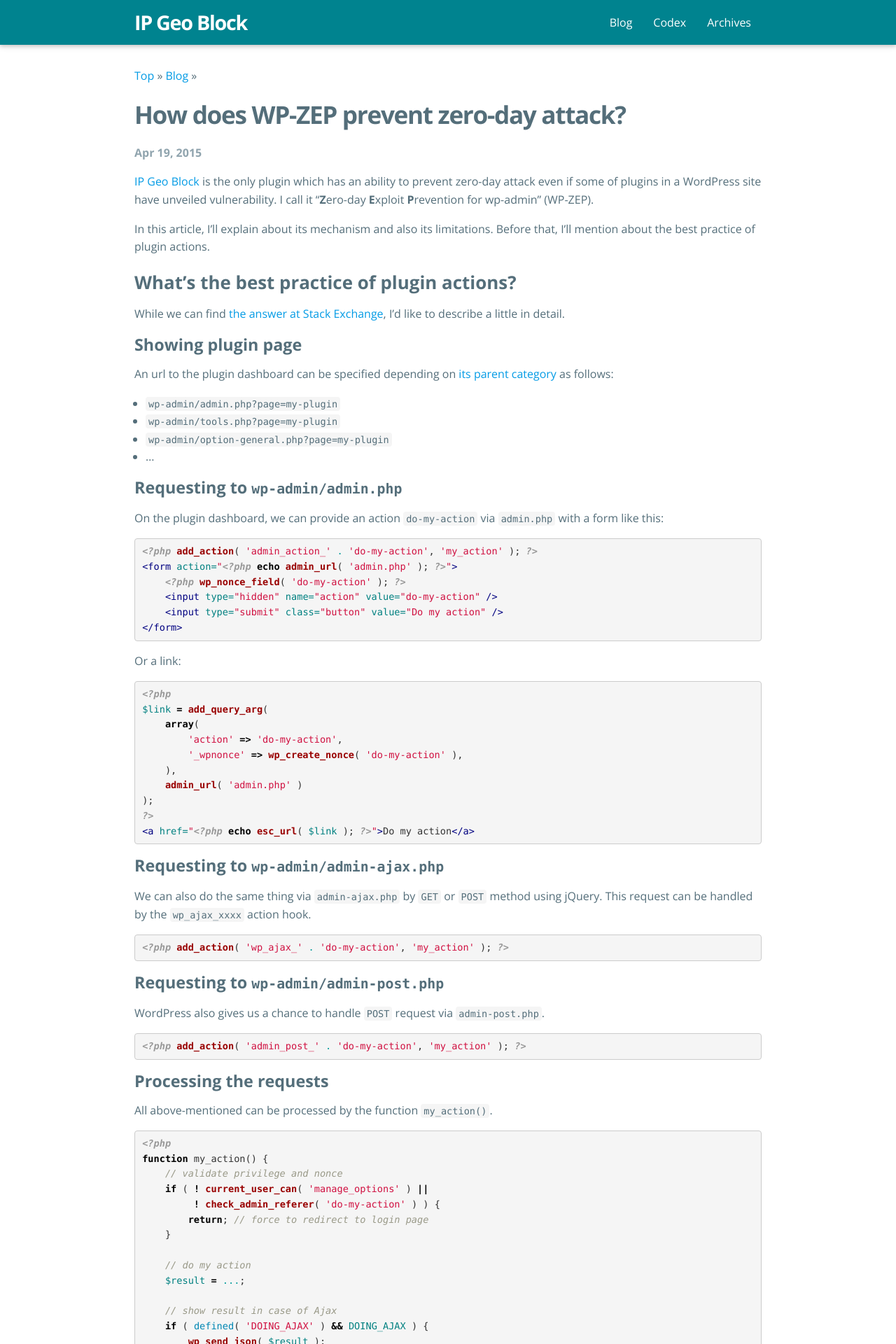
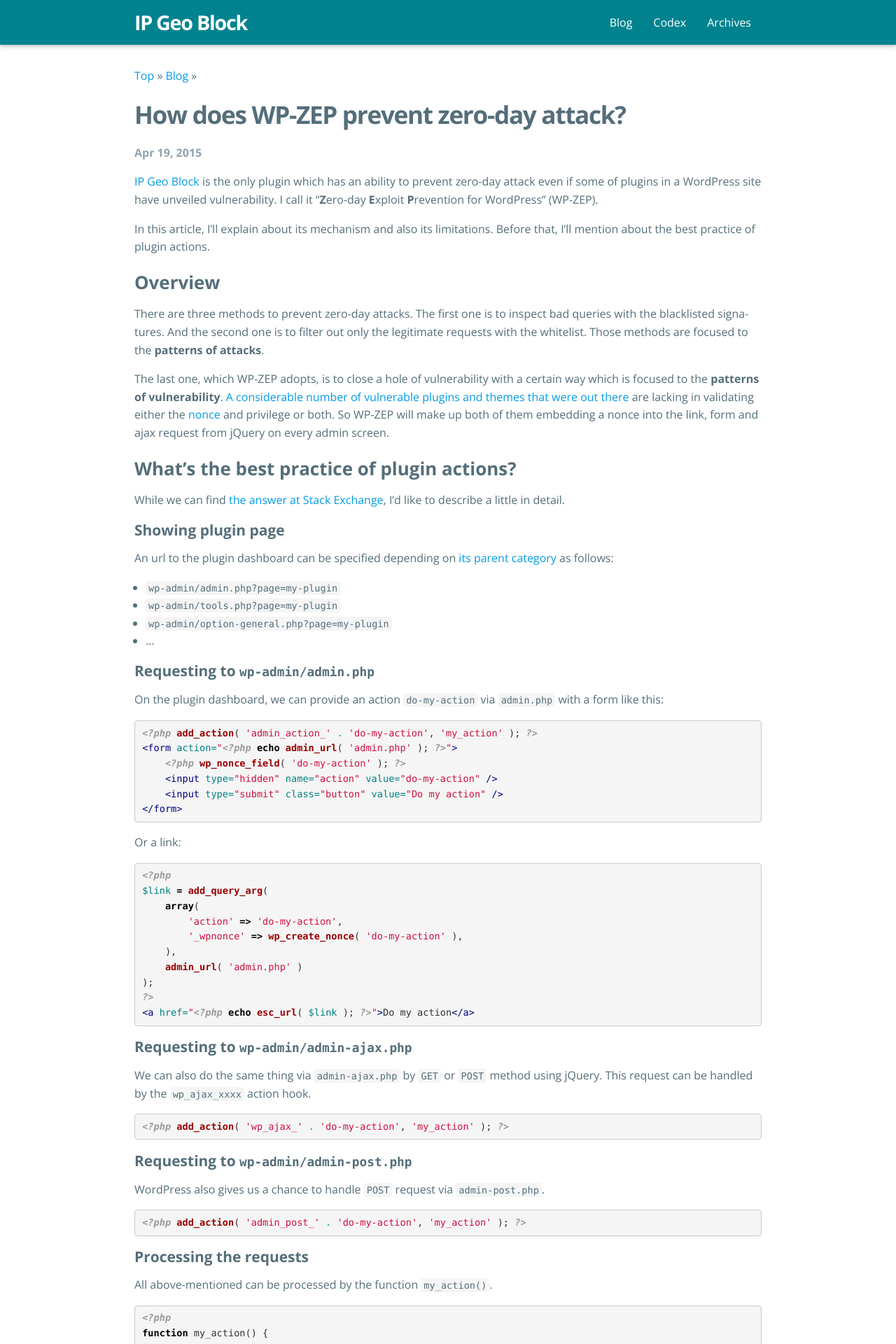
Before and after one commit to tokkonopapa/WordPress-IP-Geo-Block, a Jekyll site: the page built from _posts/article/2015-04-19-how-wpzep-works.md, in a window 1280 px wide. Shown: the top 1920 px of the page at 70% size. Built offline with Jekyll 4.4.1, drawn with Linux system fonts in a browser that asks for light colours; emoji names are drawn with the system emoji font; some web fonts are replaced; some of the changed text lies outside the part shown.

Commit message:
Update articles.

```diff
--- a/_posts/article/2015-04-19-how-wpzep-works.md
+++ b/_posts/article/2015-04-19-how-wpzep-works.md
@@ -8,12 +8,26 @@
 [IP Geo Block][IP-Geo-Block] is the only plugin which has an ability to
 prevent zero-day attack even if some of plugins in a WordPress site have
 unveiled vulnerability. I call it "**Z**ero-day **E**xploit **P**revention
-for wp-admin" (WP-ZEP).
+for WordPress" (WP-ZEP).
 
 In this article, I'll explain about its mechanism and also its limitations.
 Before that, I'll mention about the best practice of plugin actions.
 
 <!--more-->
+
+### Overview ###
+
+There are three methods to prevent zero-day attacks. The first one is to
+inspect bad queries with the blacklisted signatures. And the second one is
+to filter out only the legitimate requests with the whitelist. Those methods
+are focused to the **patterns of attacks**.
+
+The last one, which WP-ZEP adopts, is to close a hole of vulnerability with a
+certain way which is focused to the **patterns of vulnerability**. [A
+considerable number of vulnerable plugins and themes that were out there]
+[WhySoMany] are lacking in validating either the [nonce][CryptNonce] and
+privilege or both. So WP-ZEP will make up both of them embedding a nonce into
+the link, form and ajax request from jQuery on every admin screen.
 
 ### What's the best practice of plugin actions? ###
 
@@ -169,8 +183,8 @@
 it had added the above two actions <span class="emoji">
 ![emoji](https://assets-cdn.github.com/images/icons/emoji/unicode/1f620.png)
 </span> !!) To prevent this kind of attack, you should add following snippet
-into your `functions.php`. (This functionality had already been impremented
-from [version 2.2.0][Release220].)
+into your `functions.php` to filter out the malicious signatures. (This
+functionality had already been impremented from [version 2.2.0][Release220].)
 
 {% highlight php %}
 <?php
@@ -215,6 +229,8 @@
 ![emoji](https://assets-cdn.github.com/images/icons/emoji/unicode/1f47b.png)
 </span>.
 
+[WhySoMany]:           http://www.ipgeoblock.com/article/why-so-vulnerable.html "Why so many WordPress plugins vulnerable? | IP Geo Block"
+[CryptNonce]:          https://en.wikipedia.org/wiki/Cryptographic_nonce "Cryptographic nonce - Wikipedia, the free encyclopedia"
 [IP-Geo-Block]:        https://wordpress.org/plugins/ip-geo-block/ "WordPress › IP Geo Block « WordPress Plugins"
 [Stack-Exchange]:      http://wordpress.stackexchange.com/questions/10500/how-do-i-best-handle-custom-plugin-page-actions "wp admin - How do i best handle custom plugin page actions? - WordPress Development Stack Exchange"
 [Sub-Level-Menu]:      https://codex.wordpress.org/Administration_Menus#Sub-Level_Menus "Administration Menus « WordPress Codex"
--- a/css/main.css
+++ b/css/main.css
@@ -17,9 +17,9 @@
 h1 { font-size: 2.00em; }
 h2 { font-size: 1.80em; }
 h3 { font-size: 1.62em; }
-h4 { font-size: 1.46em; }
-h5 { font-size: 1.31em; }
-h6 { font-size: 1.18em; }
+h4 { font-size: 1.31em; }
+h5 { font-size: 1.16em; }
+h6 { font-size: 1.00em; }
 h1, h2, h3, h4, h5, h6 {
   font-weight: 700;
 }
```
Also changed, not shown: _codex/03/the-best-practice-of-target-settings.md (+8 -8 lines), css/main.min.css.
